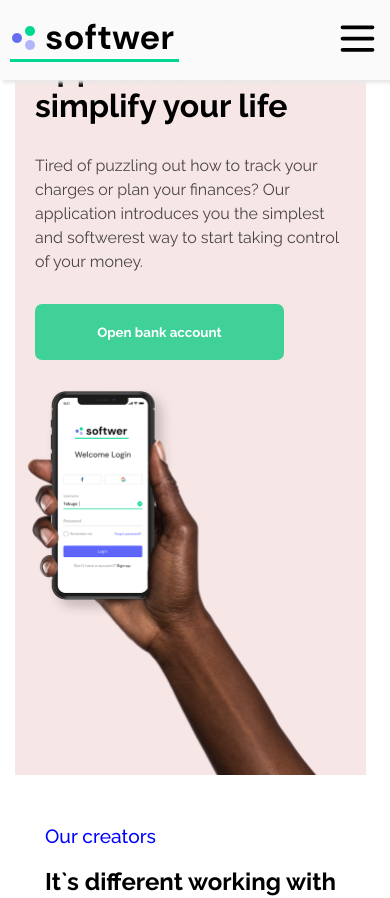
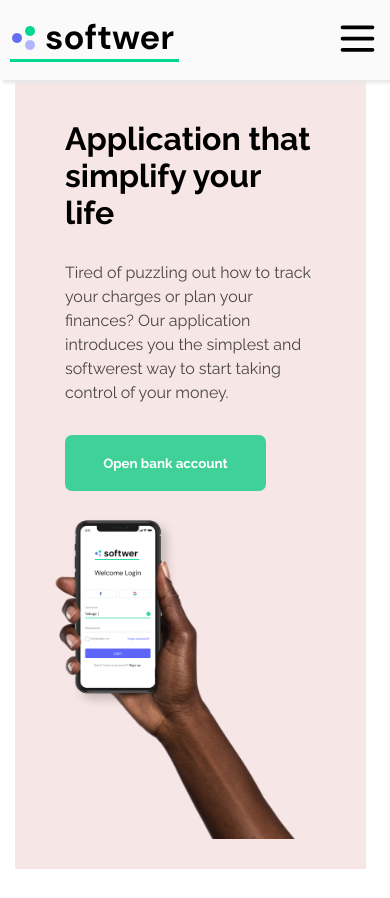
Before and after one commit to Trend20/Softwer, a React (Create React App) app: page /about in a window 390 px wide. Shown: the top 898 px of the page. Built offline with nearby package versions, Linux system fonts and the light colour scheme.

Commit message:
updating mobile view

```diff
--- a/src/components/pages/About/About.css
+++ b/src/components/pages/About/About.css
@@ -9,7 +9,8 @@
     display: flex;
     width: 100%;
     justify-content: space-between;
-    padding-top: 100px;
+    padding: 30px;
+    padding-top: 150px;
     background: rgb(247, 230, 230);
 }
 
@@ -75,7 +76,7 @@
     .about-intro{
         display: flex;
         width: 100%;
-        padding-top: 30px;
+        padding-top: 100px;
         flex-direction: column;
         justify-content: space-between;
         background: rgb(247, 230, 230);
--- a/src/components/pages/Cards/Cards.css
+++ b/src/components/pages/Cards/Cards.css
@@ -69,7 +69,7 @@
     .card-intro{
         flex-direction: column;
         padding: 20px;
-        padding-top: 30px;
+        padding-top: 100px;
     }
 
     .card-intro-text{
--- a/src/components/pages/Home/Home.css
+++ b/src/components/pages/Home/Home.css
@@ -7,7 +7,8 @@
 .hero{
     display: flex;
     width: 100%;
-    padding: 70px 3px;
+    padding: 30px;
+    padding-top: 150px;
     background: rgb(210, 231, 214);
 }
 
--- a/src/components/pages/Plans/Plans.css
+++ b/src/components/pages/Plans/Plans.css
@@ -118,7 +118,7 @@
     }
 
     .plans-card{
-        padding: 50px 30px;
+        padding-top: 100px;
     }
 
     .plans-head{
--- a/src/components/pages/Registration/Registration.css
+++ b/src/components/pages/Registration/Registration.css
@@ -96,7 +96,7 @@ textarea::placeholder{
         justify-content: center;
         flex-direction: column;
         align-items: center;
-        padding: 50px 30px;
+        padding-top: 100px;
         width: 100%;
         margin: auto;
     }
```
Also changed, not shown: firebase.json (added), 1 other file (tests, documents, lock files or other folders).
